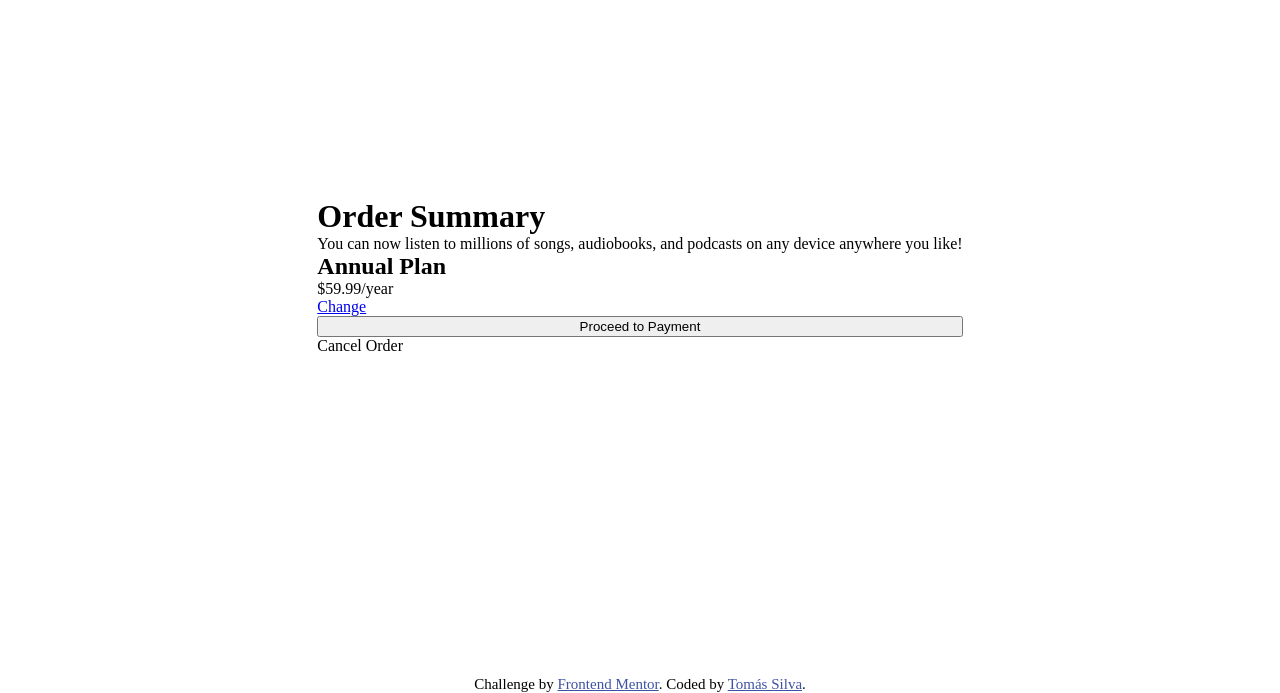
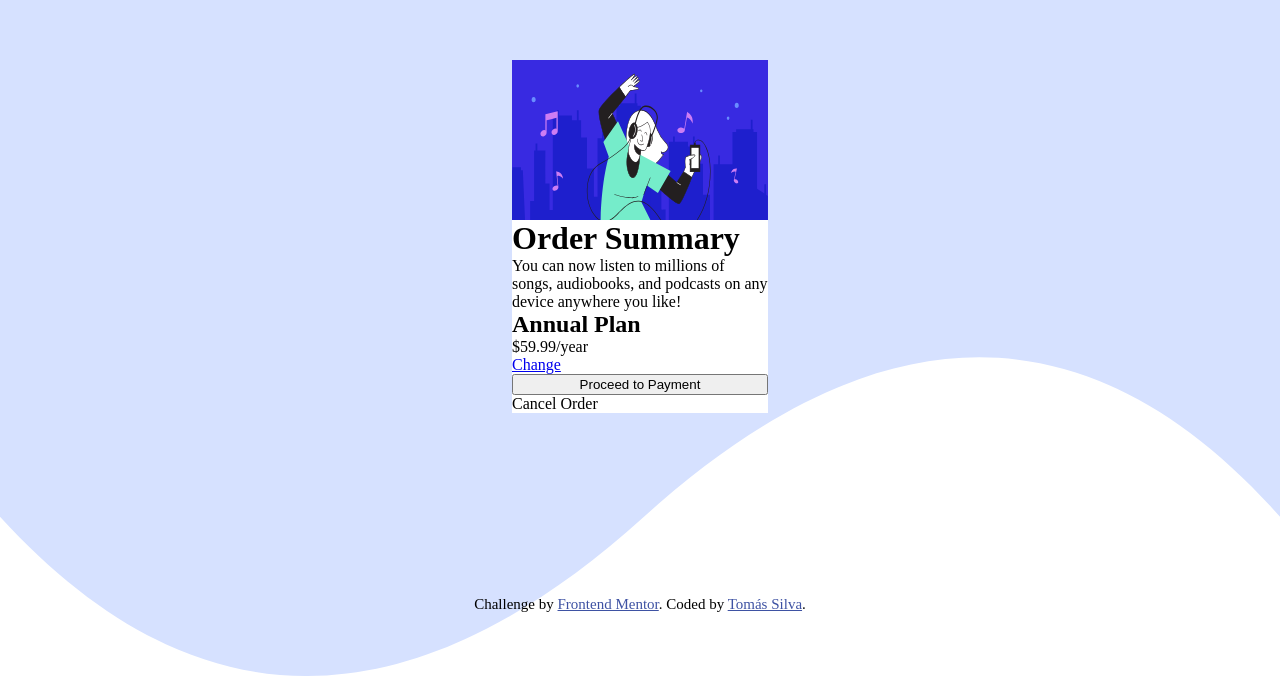
Before and after one commit to tsilvalisbon/order-summary-component, a plain HTML site: page index.html in a window 1280 px wide. Shown: the part 124-817 px from the top of the page. Drawn offline with Linux system fonts and the light colour scheme.

Commit message:
Added background images

```diff
--- a/index.html
+++ b/index.html
@@ -16,6 +16,7 @@
     <div class="card-container">
       <div class="card">
         <div class="img-container"></div>
+        <div class="info-container">
           <h1>Order Summary</h1>
 
           <p>
@@ -34,6 +35,7 @@
           <p>Cancel Order</p>
         </div>
       </div>
+    </div>
 
     <div class="attribution">
       Challenge by
--- a/scss/_config.scss
+++ b/scss/_config.scss
@@ -10,6 +10,16 @@ $dark-blue: hsl(223, 47%, 23%);
   margin: 0;
 }
 
+html {
+  height: 100%;
+}
+
+body {
+  background-image: url("/images/pattern-background-desktop.svg");
+  background-repeat: no-repeat;
+  background-size: 100% 100%;
+}
+
 p {
   font-size: 16px;
 }
--- a/scss/main.scss
+++ b/scss/main.scss
@@ -1,7 +1,7 @@
 @import "config";
 
 .card-container {
-  height: 100vh;
+  height: 90vh;
 }
 
 .card-container,
@@ -11,6 +11,22 @@
 
 .card {
   flex-direction: column;
+  border-radius: 0.725rem;
+  margin: auto 40vw;
+}
+
+.img-container {
+  height: 20vh;
+  @include display;
+  background-image: url(/images/illustration-hero.svg);
+  background-repeat: no-repeat;
+  background-size: 100% 100%;
+}
+
+.info-container {
+  @include display;
+  flex-direction: column;
+  background-color: white;
 }
 
 .attribution {
```
Also changed, not shown: css/main.css, 1 other file. Lines whose indentation alone changed are shown as unchanged.
